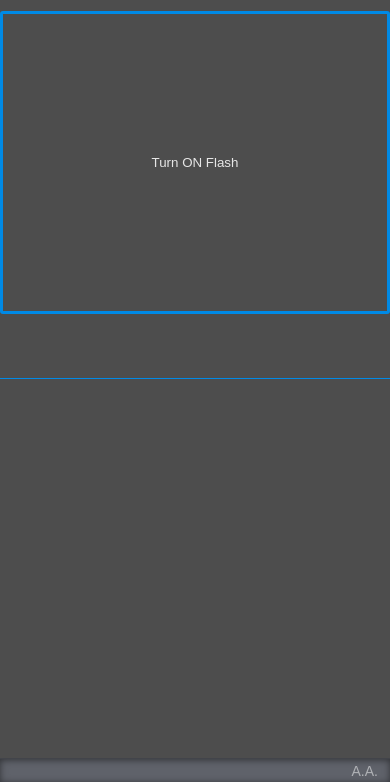
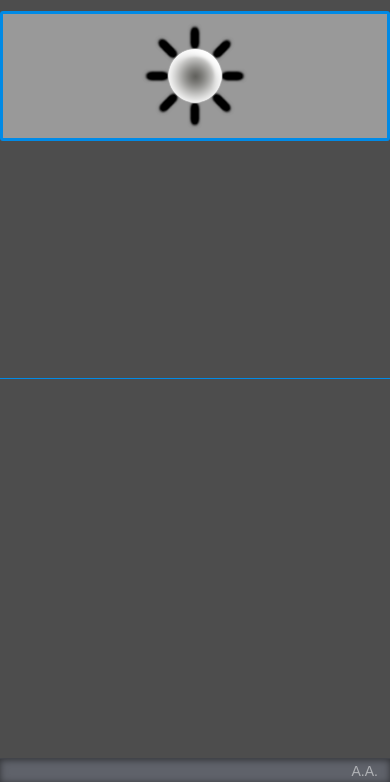
Before and after one commit to sleepercode/aFlash-RT, a plain HTML site: page index.html in a window 390 px wide. Shown: the part 62-844 px from the top of the page. Drawn offline with Linux system fonts and the light colour scheme; some packages are replaced by stand-ins of ours.

Commit message:
New button icon

```diff
--- a/index.html
+++ b/index.html
@@ -14,7 +14,7 @@
 		</header>
 		<div class="content">
             <div class="action-area ch50">
-                <button class="button dh" id="buttonToggleFL">Turn ON Flash</button>
+                <button class="button dh" id="buttonToggleFL"></button>
             </div>
 			<div class="result-area ch50">
                 <div class="results">
--- a/styles/main.css
+++ b/styles/main.css
@@ -202,8 +202,9 @@ body
 {
 	border: 3px solid #008ae6;
     border-radius: 3px;
-    color: #e6e6e6;
-    background: transparent;
+    color: #edae00;
+    background: url(img/off130.png) no-repeat  #999; /*border-box*/
+    background-position: center;
     margin-left:0px;
     margin-top:12px;
     width: 100%;
@@ -216,7 +217,9 @@ body
 {
 	border: 1px solid #639ecd;
 	background-image: none;
-	background-color: #639ecd;
+	/*background-color: #639ecd;*/
+    background: url(img/on130.png) no-repeat  #999;
+    background-position: center;
     color: #fff;
     box-shadow: inset 0px 1px 1px 0px rgba(0,0,0,0.3);
     -webkit-box-shadow: inset 0px 1px 1px 0px rgba(0,0,0,0.3);
@@ -232,7 +235,7 @@ body
 	border: 1px solid rgba(255, 255, 255, 0.5);
 }
 .button.dh {
-    height:80%;
+    height:130px;
 }
 .button.dw {
     width:100%;
```
Also changed, not shown: styles/img/off130.png (added), styles/img/on130.png (added), 2 other files.
